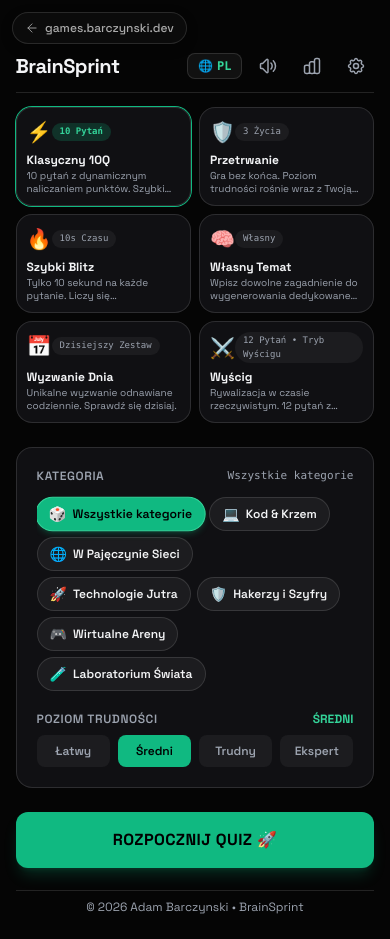
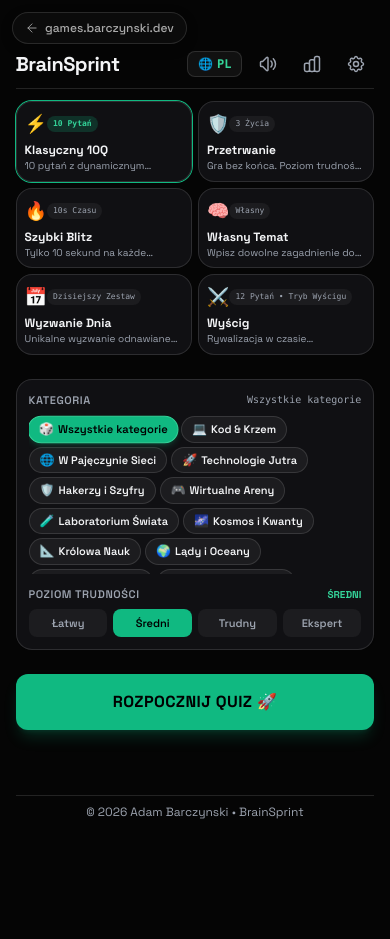
Before and after one commit to adambar88/quiz-game, a React (Vite) app: page / in a window 390 px wide. After the commit the page ends 844 px from the top, so only its background shows below. Built offline with nearby package versions, Linux system fonts and the light colour scheme; no server answers.

Commit message:
style(ui): compact mode cards, category pills, and versus category picker for mobile viewports

```diff
--- a/src/components/Header.tsx
+++ b/src/components/Header.tsx
@@ -9,7 +9,7 @@ export const Header: React.FC = () => {
   };
 
   return (
-    <header className="flex items-center justify-between py-2 sm:py-4 mb-2 sm:mb-4 border-b border-[var(--border)]">
+    <header className="flex items-center justify-between py-1.5 sm:py-3 mb-1.5 sm:mb-3 border-b border-[var(--border)]">
       <div className="flex items-center gap-2">
         <h1 className="text-xl font-bold tracking-tight">
           BrainSprint
--- a/src/components/ModeSelector.tsx
+++ b/src/components/ModeSelector.tsx
@@ -34,8 +34,8 @@ export const ModeSelector: React.FC = () => {
         </div>
       )}
 
-      {/* Mode Selection Cards (3 columns x 2 rows = 6 compact cards) */}
-      <div className="grid grid-cols-2 sm:grid-cols-3 gap-2 sm:gap-2.5">
+      {/* Mode Selection Cards (3 columns x 2 rows = 6 ultra-compact cards) */}
+      <div className="grid grid-cols-2 sm:grid-cols-3 gap-1.5 sm:gap-2.5">
         {modeKeys.map((modeId) => {
           const m = t.modes[modeId];
           const active = mode === modeId;
@@ -43,16 +43,16 @@ export const ModeSelector: React.FC = () => {
             <button
               key={modeId}
               onClick={() => quizStore.setMode(modeId)}
-              className={`p-2.5 sm:p-3 rounded-xl text-left transition-all relative glass-panel flex flex-col justify-between h-full ${
+              className={`p-2 sm:p-3 rounded-xl text-left transition-all relative glass-panel flex flex-col justify-between h-full ${
                 active
                   ? 'border-emerald-500 bg-emerald-500/10 ring-1 ring-emerald-500'
                   : 'hover:border-[var(--border-hover)]'
               }`}
             >
-              <div className="flex items-center justify-between mb-1.5">
-                <span className="text-xl sm:text-2xl">{modeIcons[modeId]}</span>
+              <div className="flex items-center justify-between mb-1">
+                <span className="text-lg sm:text-2xl">{modeIcons[modeId]}</span>
                 <span
-                  className={`text-[9px] sm:text-[10px] font-mono px-2 py-0.5 rounded-full ${
+                  className={`text-[8px] sm:text-[10px] font-mono px-1.5 py-0.5 rounded-full ${
                     active ? 'bg-emerald-500/20 text-emerald-400 font-bold' : 'bg-white/5 text-[var(--text-dim)]'
                   }`}
                 >
@@ -61,7 +61,7 @@ export const ModeSelector: React.FC = () => {
               </div>
               <div>
                 <h3 className="font-bold text-xs sm:text-sm mb-0.5 truncate">{m.title}</h3>
-                <p className="text-[10px] sm:text-xs text-[var(--text-dim)] leading-tight line-clamp-2">{m.description}</p>
+                <p className="text-[10px] sm:text-xs text-[var(--text-dim)] leading-tight line-clamp-1 sm:line-clamp-2">{m.description}</p>
               </div>
             </button>
           );
@@ -69,28 +69,28 @@ export const ModeSelector: React.FC = () => {
       </div>
 
       {/* Mode Specific Controls */}
-      <div className="p-5 glass-panel flex flex-col gap-4">
+      <div className="p-3 sm:p-5 glass-panel flex flex-col gap-3 sm:gap-4">
         {/* Category Selection with Visual Icons */}
         {mode !== 'daily' && mode !== 'custom' && (
           <div>
-            <div className="flex items-center justify-between mb-2.5">
-              <label className="block text-xs font-semibold text-[var(--text-dim)] uppercase tracking-wider">
+            <div className="flex items-center justify-between mb-1.5">
+              <label className="block text-[11px] sm:text-xs font-semibold text-[var(--text-dim)] uppercase tracking-wider">
                 {t.categoryLabel}
               </label>
-              <span className="text-[11px] font-mono text-[var(--text-dim)]">
+              <span className="text-[10px] sm:text-[11px] font-mono text-[var(--text-dim)]">
                 {category === 'all' ? t.allCategories : ((t.categories as Record<string, string>)[category] || category)}
               </span>
             </div>
-            <div className="flex flex-wrap gap-1.5 sm:gap-2 max-h-[200px] overflow-y-auto pr-1 py-0.5 scrollbar-thin">
+            <div className="flex flex-wrap gap-1 sm:gap-2 max-h-[160px] sm:max-h-[220px] overflow-y-auto pr-1 py-0.5 scrollbar-thin">
               <button
                 onClick={() => quizStore.setCategory('all')}
-                className={`px-3 py-1.5 rounded-full border text-xs font-semibold transition-all flex items-center gap-1.5 active:scale-95 ${
+                className={`px-2.5 py-1 rounded-full border text-[11px] sm:text-xs font-semibold transition-all flex items-center gap-1 active:scale-95 ${
                   category === 'all'
                     ? 'bg-emerald-500 text-black font-extrabold border-emerald-400 shadow-md shadow-emerald-500/20 scale-[1.02]'
                     : 'bg-white/5 hover:bg-white/10 text-[var(--text-dim)] hover:text-white border-[var(--border)]'
                 }`}
               >
-                <span className="text-sm">🎲</span>
+                <span className="text-xs sm:text-sm">🎲</span>
                 <span>{t.allCategories}</span>
               </button>
               {VALID_CATEGORIES.map((cat) => {
@@ -102,13 +102,13 @@ export const ModeSelector: React.FC = () => {
                   <button
                     key={cat}
                     onClick={() => quizStore.setCategory(cat as Category)}
-                    className={`px-3 py-1.5 rounded-full border text-xs font-semibold transition-all flex items-center gap-1.5 active:scale-95 group ${
+                    className={`px-2.5 py-1 rounded-full border text-[11px] sm:text-xs font-semibold transition-all flex items-center gap-1 active:scale-95 group ${
                       isSelected
                         ? 'bg-emerald-500 text-black font-extrabold border-emerald-400 shadow-md shadow-emerald-500/20 scale-[1.02]'
                         : 'bg-white/5 hover:bg-white/10 text-[var(--text)] border-[var(--border)]'
                     }`}
                   >
-                    <span className="text-sm transition-transform group-hover:scale-110 flex-shrink-0">
+                    <span className="text-xs sm:text-sm transition-transform group-hover:scale-110 flex-shrink-0">
                       {meta?.icon || '💡'}
                     </span>
                     <span>{catName}</span>
@@ -130,7 +130,7 @@ export const ModeSelector: React.FC = () => {
               value={customPrompt}
               onChange={(e) => quizStore.setCustomPrompt(e.target.value)}
               placeholder={t.customPromptPlaceholder}
-              className="w-full px-4 py-2.5 rounded-xl bg-black/40 border border-[var(--border)] text-sm focus:outline-none focus:border-emerald-500"
+              className="w-full px-3 py-2 rounded-xl bg-black/40 border border-[var(--border)] text-xs sm:text-sm focus:outline-none focus:border-emerald-500"
             />
           </div>
         )}
@@ -138,20 +138,20 @@ export const ModeSelector: React.FC = () => {
         {/* Difficulty Selection */}
         {mode !== 'survival' && mode !== 'daily' && (
           <div>
-            <div className="flex items-center justify-between mb-2">
-              <label className="text-xs font-semibold text-[var(--text-dim)] uppercase tracking-wider">
+            <div className="flex items-center justify-between mb-1.5">
+              <label className="text-[11px] sm:text-xs font-semibold text-[var(--text-dim)] uppercase tracking-wider">
                 {t.difficultyLabel}
               </label>
-              <span className="text-xs uppercase font-bold text-emerald-400">
+              <span className="text-[10px] sm:text-xs uppercase font-bold text-emerald-400">
                 {difficulty === 'dynamic' ? 'Dynamic' : t.difficulties[difficulty as Difficulty]}
               </span>
             </div>
-            <div className="grid grid-cols-4 gap-2">
+            <div className="grid grid-cols-4 gap-1.5">
               {(['easy', 'medium', 'hard', 'expert'] as Difficulty[]).map((d) => (
                 <button
                   key={d}
                   onClick={() => quizStore.setDifficulty(d)}
-                  className={`py-2 rounded-lg text-xs font-semibold transition-colors ${
+                  className={`py-1.5 rounded-lg text-[11px] sm:text-xs font-semibold transition-colors ${
                     difficulty === d
                       ? 'bg-emerald-500 text-black font-bold'
                       : 'bg-white/5 hover:bg-white/10 text-[var(--text-dim)]'
```
Also changed, not shown: src/components/VersusCategoryPickerModal.tsx (+18 -36 lines), 1 other file (tests, documents, lock files or other folders).
